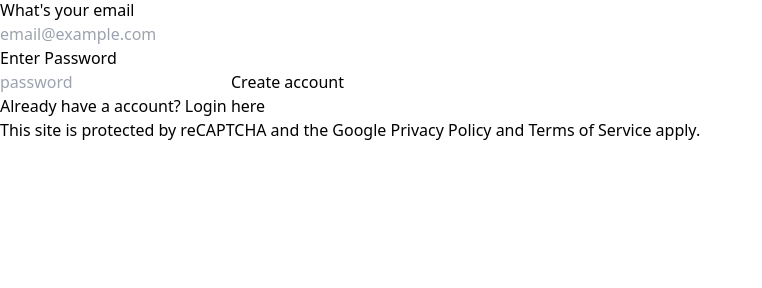
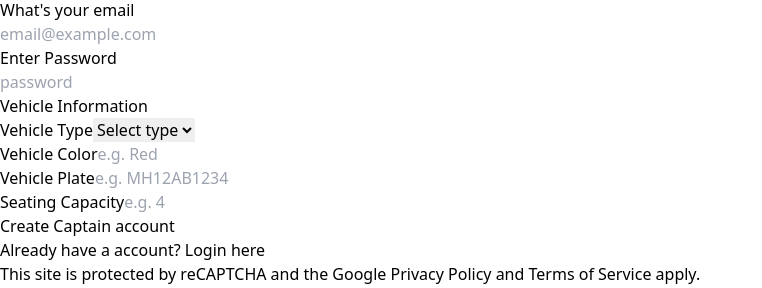
Before and after one commit to sameer512100/Rydr, a React (Vite) app in the folder frontend/: page /captain-signup in a window 1280 px wide. Shown: the part 350-638 px from the top of the page, without its empty margins (0-762 px from the left). Built offline with nearby package versions, Linux system fonts and the light colour scheme.

Commit message:
captain authentication and authorization

```diff
--- a/frontend/src/App.jsx
+++ b/frontend/src/App.jsx
@@ -8,6 +8,8 @@ import UserSignup from './pages/UserSignup'
 import Home from './pages/Home'
 import UserProtect from './pages/UserProtect'
 import UserLogout from './pages/UserLogout'
+import CaptainHome from './pages/CaptainHome'
+import CaptainProtect from './pages/CaptainProtect'
 
 const App = () => {
   return (
@@ -29,6 +31,11 @@ const App = () => {
             <UserLogout />
           </UserProtect>
         }></Route>
+        <Route path='/captain-home' element={
+          <CaptainProtect>
+            <CaptainHome />
+          </CaptainProtect>
+        } />
       </Routes>
     </div>
   )
--- /dev/null
+++ b/frontend/src/context/CaptainContext.jsx
@@ -0,0 +1,31 @@
+import { createContext, useState, useContext } from 'react';
+
+export const CaptainDataContext = createContext();
+
+const CaptainContext = ({ children }) => {
+    const [ captain, setCaptain ] = useState(null);
+    const [ isLoading, setIsLoading ] = useState(false);
+    const [ error, setError ] = useState(null);
+
+    const updateCaptain = (captainData) => {
+        setCaptain(captainData);
+    };
+
+    const value = {
+        captain,
+        setCaptain,
+        isLoading,
+        setIsLoading,
+        error,
+        setError,
+        updateCaptain
+    };
+
+    return (
+        <CaptainDataContext.Provider value={value}>
+            {children}
+        </CaptainDataContext.Provider>
+    );
+};
+
+export default CaptainContext;
--- a/frontend/src/main.jsx
+++ b/frontend/src/main.jsx
@@ -3,14 +3,17 @@ import { createRoot } from 'react-dom/client'
 import './index.css'
 import App from './App.jsx'
 import {BrowserRouter} from 'react-router-dom'
-import UserContext from './context/userContext.jsx'
+import UserContext from './context/UserContext.jsx'
+import CaptainContext from './context/CaptainContext.jsx'
 
 createRoot(document.getElementById('root')).render(
   <StrictMode>
-    <UserContext>
-      <BrowserRouter>
-        <App />
-      </BrowserRouter>
-    </UserContext>
+    <CaptainContext>
+      <UserContext>
+        <BrowserRouter>
+          <App />
+        </BrowserRouter>
+      </UserContext>
+    </CaptainContext>
   </StrictMode>,
 )
--- /dev/null
+++ b/frontend/src/pages/CaptainHome.jsx
@@ -0,0 +1,9 @@
+import React from 'react'
+
+const CaptainHome = () => {
+  return (
+    <div>CaptainHome</div>
+  )
+}
+
+export default CaptainHome
--- a/frontend/src/pages/CaptainLogin.jsx
+++ b/frontend/src/pages/CaptainLogin.jsx
@@ -1,18 +1,32 @@
 import React, { useState } from 'react'
 import { Link } from 'react-router-dom'
+import { useNavigate } from 'react-router-dom'
+import axios from 'axios'
+import { CaptainDataContext } from '../context/CaptainContext'
 
 const CaptainLogin = () => {
   const [email, setEmail] = useState('')
   const [password, setPassword] = useState('')
-  const [captainData, setCaptainData] = useState({})
 
-  const submitHandler = (e) => {
+  const navigate = useNavigate()
+  const { captain,setCaptain } = React.useContext(CaptainDataContext)
+
+  const submitHandler = async (e) => {
     e.preventDefault()
-    // Handle login logic here
-    setCaptainData({
-      email: email,
-      password: password
-    })
+    const captain =  {
+      email:email,
+      password
+    }
+
+    const response = await axios.post(`${import.meta.env.VITE_BASE_URL}/captains/login`, captain)
+    if (response.status === 200) {
+      const data = response.data
+      setCaptain(data.captain)
+      localStorage.setItem('token', data.token)
+      navigate('/captain-home')
+    } else {
+      console.error('Error logging in:', response.data)
+    }
     // Reset form fields
     setEmail('')
     setPassword('')
--- /dev/null
+++ b/frontend/src/pages/CaptainProtect.jsx
@@ -0,0 +1,57 @@
+import React, { useContext, useEffect, useState } from 'react'
+import { CaptainDataContext } from '../context/CaptainContext'
+import { useNavigate } from 'react-router-dom'
+import axios from 'axios'
+
+const CaptainProtect = ({
+    children
+}) => {
+
+    const token = localStorage.getItem('token')
+    const navigate = useNavigate()
+    const { captain, setCaptain } = useContext(CaptainDataContext)
+    const [ isLoading, setIsLoading ] = useState(true)
+
+
+
+
+    useEffect(() => {
+        if (!token) {
+            navigate('/captain-login')
+        }
+
+        axios.get(`${import.meta.env.VITE_BASE_URL}/captains/profile`, {
+            headers: {
+                Authorization: `Bearer ${token}`
+            }
+        }).then(response => {
+            if (response.status === 200) {
+                setCaptain(response.data.captain)
+                setIsLoading(false)
+            }
+        })
+            .catch(err => {
+
+                localStorage.removeItem('token')
+                navigate('/captain-login')
+            })
+    }, [ token ])
+
+
+
+    if (isLoading) {
+        return (
+            <div>Loading...</div>
+        )
+    }
+
+
+
+    return (
+        <>
+            {children}
+        </>
+    )
+}
+
+export default CaptainProtect
--- a/frontend/src/pages/CaptainSignup.jsx
+++ b/frontend/src/pages/CaptainSignup.jsx
@@ -1,29 +1,67 @@
+import React, { useState,useContext } from 'react'
+import { Link } from 'react-router-dom'
+import {CaptainDataContext} from '../context/CaptainContext'
+import axios from 'axios'
+import {useNavigate} from 'react-router-dom'
 
-import React, { useState } from 'react'
-import { Link } from 'react-router-dom'
+
 
 const CaptainSignup = () => {
+  const navigate = useNavigate()
+
+
   const [email, setEmail] = useState('')
     const [password, setPassword] = useState('')
     const [firstName, setFirstName] = useState('')
     const [lastName, setLastName] = useState('')
     const [userData, setUserData] = useState({})
+    const {captain, setCaptain} = React.useContext(CaptainDataContext)
+
+    const [vehicleColor, setVehicleColor] = useState('');
+    const [vehiclePlate, setVehiclePlate] = useState('');
+    const [vehicleCapacity, setVehicleCapacity] = useState('');
+    const [vehicleType, setVehicleType] = useState('');
 
 
-    const submitHandler = (e) => {
+    const submitHandler = async (e) => {
       e.preventDefault()
-      setUserData({
-        fullName:{
-          firstName: firstName,
-          lastName: lastName
+      const captainData   = {
+        fullname:{
+          firstname: firstName,
+          lastname: lastName
         },
         password: password,
-        email: email
-      })
+        email: email,
+        vehicle: {
+          vehicleType: vehicleType,
+          color: vehicleColor,
+          plate: vehiclePlate,
+          capacity: Number(vehicleCapacity)
+        }
+      }
+
+
+      const response = await axios.post(`${import.meta.env.VITE_BASE_URL}/captains/register`, captainData)
+
+      if(response.status === 201){
+        const data = response.data
+        setCaptain(data.captain)
+        localStorage.setItem('token', data.token)
+        navigate('/captain-home')
+      }
+      else{
+        console.error('Error creating captain account:', response.data);
+      }
+
+
       setEmail('')
       setFirstName('')
       setLastName('')
       setPassword('')
+      setVehicleColor('')
+      setVehiclePlate('')
+      setVehicleCapacity('')
+      setVehicleType('')
     }
   return (
     <div>
@@ -76,9 +114,67 @@ const CaptainSignup = () => {
               placeholder='password'
             />
 
+
+            <h3 className='text-lg font-medium mb-2 mt-6'>Vehicle Information</h3>
+            <div className='flex flex-col gap-5 mb-7 bg-[#f6f6f6] p-5 rounded-xl shadow'>
+              <div className='flex flex-col md:flex-row gap-4'>
+                <div className='flex-1'>
+                  <label className='block text-sm font-medium mb-1 text-gray-700'>Vehicle Type</label>
+                  <select
+                    required
+                    className='bg-white rounded-lg px-4 py-2 border w-full text-lg focus:ring-2 focus:ring-blue-400 transition'
+                    value={vehicleType}
+                    onChange={(e) => setVehicleType(e.target.value)}
+                  >
+                    <option value="" disabled>Select type</option>
+                    <option value="car">Car</option>
+                    <option value="auto">Auto</option>
+                    <option value="moto">Moto</option>
+                  </select>
+                </div>
+                <div className='flex-1'>
+                  <label className='block text-sm font-medium mb-1 text-gray-700'>Vehicle Color</label>
+                  <input
+                    required
+                    className='bg-white rounded-lg px-4 py-2 border w-full text-lg focus:ring-2 focus:ring-blue-400 transition'
+                    type="text"
+                    placeholder='e.g. Red'
+                    value={vehicleColor}
+                    onChange={(e) => setVehicleColor(e.target.value)}
+                  />
+                </div>
+              </div>
+              <div className='flex flex-col md:flex-row gap-4'>
+                <div className='flex-1'>
+                  <label className='block text-sm font-medium mb-1 text-gray-700'>Vehicle Plate</label>
+                  <input
+                    required
+                    className='bg-white rounded-lg px-4 py-2 border w-full text-lg focus:ring-2 focus:ring-blue-400 transition'
+                    type="text"
+                    placeholder='e.g. MH12AB1234'
+                    value={vehiclePlate}
+                    onChange={(e) => setVehiclePlate(e.target.value)}
+                  />
+                </div>
+                <div className='flex-1'>
+                  <label className='block text-sm font-medium mb-1 text-gray-700'>Seating Capacity</label>
+                  <input
+                    required
+                    className='bg-white rounded-lg px-4 py-2 border w-full text-lg focus:ring-2 focus:ring-blue-400 transition'
+                    type="number"
+                    min="1"
+                    max="10"
+                    placeholder='e.g. 4'
+                    value={vehicleCapacity}
+                    onChange={(e) => setVehicleCapacity(e.target.value)}
+                  />
+                </div>
+              </div>
+            </div>
+
             <button
               className='bg-[#111] text-white font-semibold mb-3 rounded-lg px-4 py-2 w-full text-lg placeholder:text-base'
-            >Create account</button>
+            >Create Captain account</button>
           </form>
           <p className='text-center'>
             Already have a account? <Link to='/captain-login' className='text-blue-600'>Login here</Link>
```
